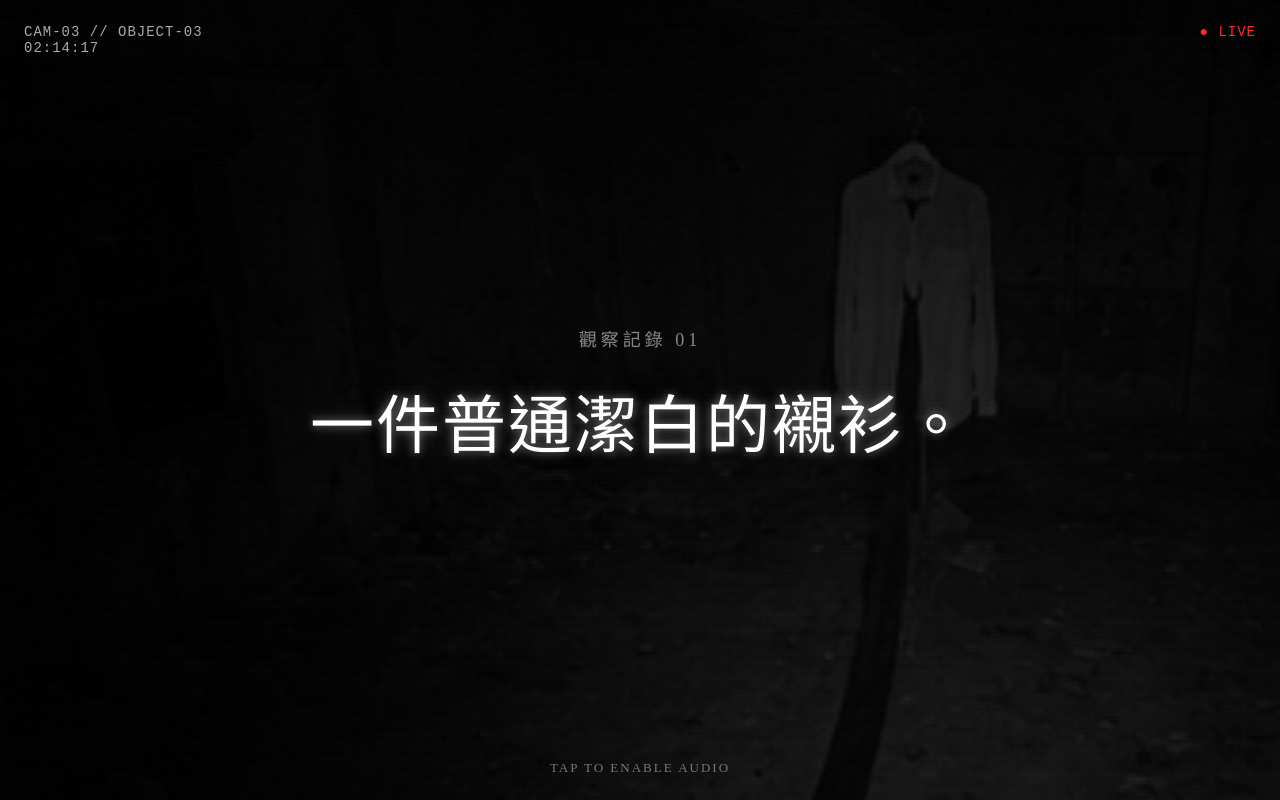
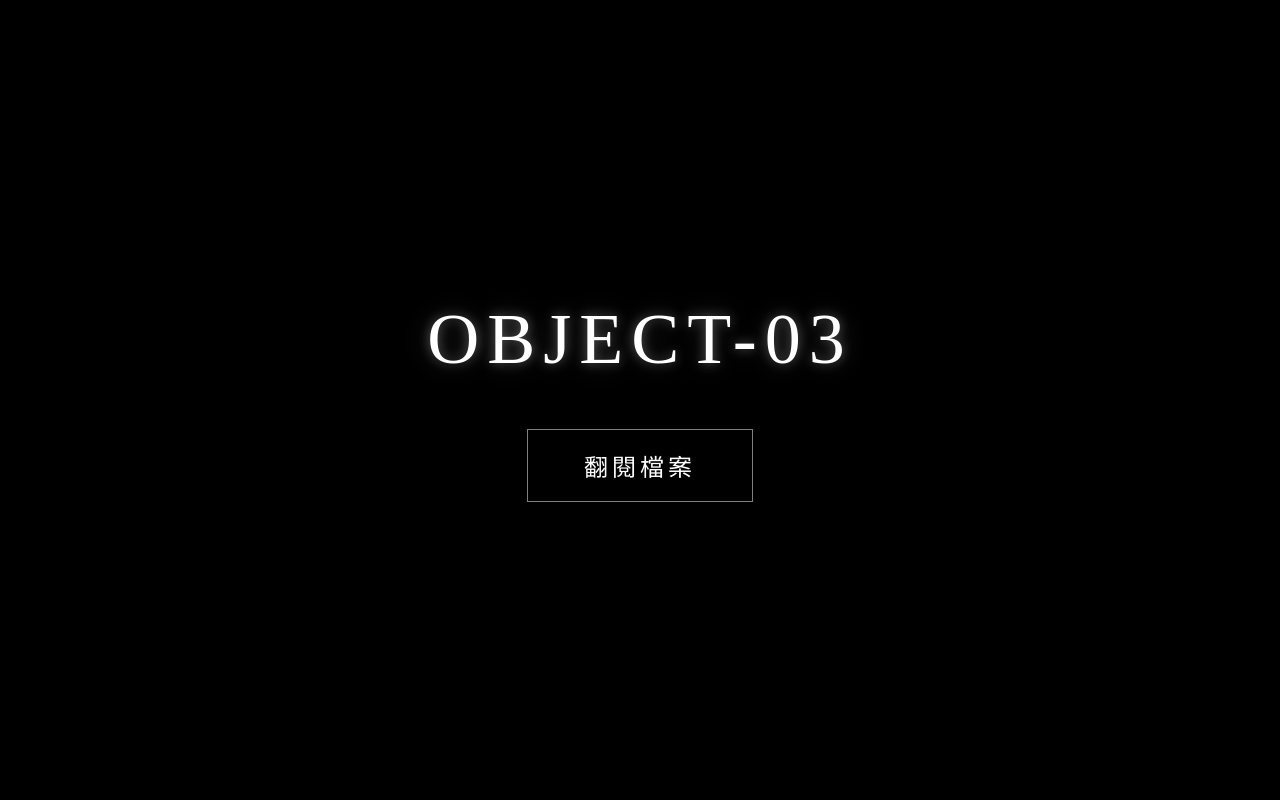
Before and after one commit to ppapmax/SCP, a plain HTML site: page index.html in a window 1280 px wide. Drawn offline with Linux system fonts and the light colour scheme.

Commit message:
Update index.html

```diff
--- a/index.html
+++ b/index.html
@@ -76,12 +76,10 @@ body {
   max-width: 1000px;
   height: 100%;
   margin: auto;
-
   display: flex;
   flex-direction: column;
   justify-content: center;
   align-items: center;
-
   text-align: center;
 }
 
@@ -97,11 +95,9 @@ body {
   line-height: 1.5;
   letter-spacing: 2px;
   color: #ffffff;
-
   text-shadow:
     0 0 10px rgba(255,255,255,0.4),
     0 0 20px rgba(255,255,255,0.2);
-
   opacity: 0;
   transition: opacity 1s ease;
 }
@@ -113,26 +109,56 @@ body {
 .warning {
   color: #ff2a2a;
   font-size: 1.5em;
-
   text-shadow:
     0 0 10px rgba(255,0,0,0.8),
     0 0 30px rgba(255,0,0,0.6);
 }
 
-.tap {
+#startScreen {
   position: fixed;
-  bottom: 24px;
-  left: 50%;
-  transform: translateX(-50%);
-  z-index: 5;
-  color: #777;
-  font-size: 13px;
-  letter-spacing: 2px;
+  inset: 0;
+  z-index: 999;
+  background: #000;
+  display: flex;
+  flex-direction: column;
+  justify-content: center;
+  align-items: center;
+  color: #fff;
+}
+
+.startTitle {
+  font-size: clamp(34px, 8vw, 72px);
+  letter-spacing: 8px;
+  margin-bottom: 48px;
+  text-shadow:
+    0 0 12px rgba(255,255,255,0.35),
+    0 0 28px rgba(255,255,255,0.18);
+}
+
+#startBtn {
+  background: transparent;
+  color: white;
+  border: 1px solid rgba(255,255,255,0.5);
+  padding: 18px 56px;
+  font-size: 24px;
+  letter-spacing: 4px;
+  font-family: inherit;
+}
+
+#startBtn:active {
+  background: white;
+  color: black;
 }
 </style>
 </head>
 
 <body>
+
+<div id="startScreen">
+  <div class="startTitle">OBJECT-03</div>
+  <button id="startBtn">翻閱檔案</button>
+</div>
+
 <div class="overlay"></div>
 <div class="noise"></div>
 
@@ -146,8 +172,6 @@ body {
   <div class="log" id="log">檔案 01</div>
   <div class="text" id="text"></div>
 </div>
-
-<div class="tap">TAP TO ENABLE AUDIO</div>
 
 <audio id="bgm" loop>
   <source src="music.mp3" type="audio/mpeg">
@@ -171,9 +195,12 @@ const logEl = document.getElementById("log");
 const textEl = document.getElementById("text");
 const timeEl = document.getElementById("time");
 const bgm = document.getElementById("bgm");
+const startScreen = document.getElementById("startScreen");
+const startBtn = document.getElementById("startBtn");
 
 let index = 0;
 let seconds = 11;
+let intervalId = null;
 
 function showEntry() {
   textEl.classList.remove("show");
@@ -194,16 +221,20 @@ function showEntry() {
   }, 500);
 }
 
-showEntry();
-setInterval(showEntry, 6000);
+startBtn.addEventListener("click", () => {
+  startScreen.style.display = "none";
+  bgm.play().catch(() => {});
+  showEntry();
+  intervalId = setInterval(showEntry, 6000);
+});
 
-function playAudio() {
-  bgm.play();
-  document.querySelector(".tap").style.display = "none";
-}
+startBtn.addEventListener("touchstart", () => {
+  startScreen.style.display = "none";
+  bgm.play().catch(() => {});
+  showEntry();
+  intervalId = setInterval(showEntry, 6000);
+}, { once: true });
+</script>
 
-document.body.addEventListener("click", playAudio, { once: true });
-document.body.addEventListener("touchstart", playAudio, { once: true });
-</script>
 </body>
 </html>
```
